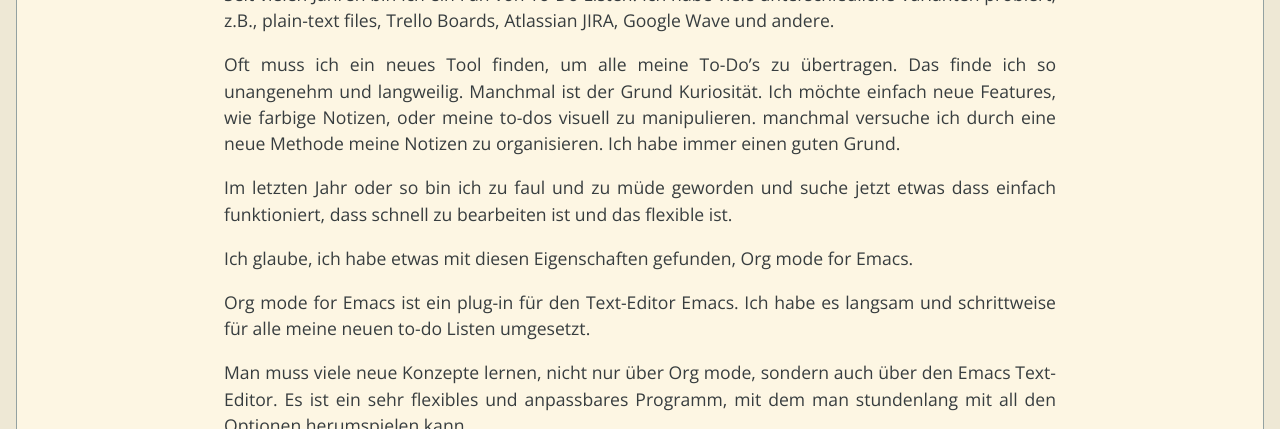
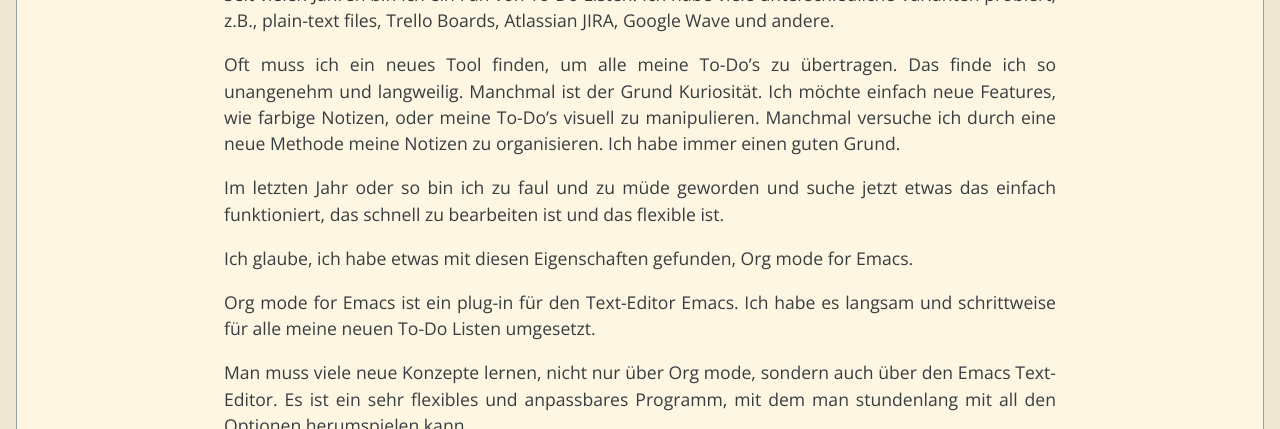
Before and after one commit to pgpbpadilla/pgpbpadilla.github.io, a Jekyll site: the page built from deutsch/_posts/2023-05-14-todos-org-mode.md, in a window 1280 px wide. Shown: the part 491-920 px from the top of the page. Built offline with Jekyll 4.4.1, drawn with Linux system fonts in a browser that asks for light colours; comment, search, counter and statistics services are not loaded.

Commit message:
fix: usr: kleine Korrekturen

```diff
--- a/deutsch/_posts/2023-05-14-todos-org-mode.md
+++ b/deutsch/_posts/2023-05-14-todos-org-mode.md
@@ -20,19 +20,19 @@
 Oft muss ich ein neues Tool finden, um alle meine To-Do's zu
 übertragen. Das finde ich so unangenehm und langweilig. Manchmal ist
 der Grund Kuriosität. Ich möchte einfach neue Features, wie farbige
-Notizen, oder meine to-dos visuell zu manipulieren. manchmal
+Notizen, oder meine To-Do's visuell zu manipulieren. Manchmal
 versuche ich durch eine neue Methode meine Notizen zu
 organisieren. Ich habe immer einen guten Grund.
 
 Im letzten Jahr oder so bin ich zu faul und zu müde geworden und
-suche jetzt etwas dass einfach funktioniert, dass schnell zu
+suche jetzt etwas das einfach funktioniert, das schnell zu
 bearbeiten ist und das flexible ist.
 
 Ich glaube, ich habe etwas mit diesen Eigenschaften gefunden, Org
 mode for Emacs.
 
 Org mode for Emacs ist ein plug-in für den Text-Editor Emacs. Ich
-habe es langsam und schrittweise für alle meine neuen to-do Listen
+habe es langsam und schrittweise für alle meine neuen To-Do Listen
 umgesetzt.
 
 Man muss viele neue Konzepte lernen, nicht nur über Org mode,
--- a/deutsch/_posts/2023-05-14-todos-org-mode.org
+++ b/deutsch/_posts/2023-05-14-todos-org-mode.org
@@ -25,19 +25,19 @@
   Oft muss ich ein neues Tool finden, um alle meine To-Do's zu
   übertragen. Das finde ich so unangenehm und langweilig. Manchmal ist
   der Grund Kuriosität. Ich möchte einfach neue Features, wie farbige
-  Notizen, oder meine to-dos visuell zu manipulieren. manchmal
+  Notizen, oder meine To-Do's visuell zu manipulieren. Manchmal
   versuche ich durch eine neue Methode meine Notizen zu
   organisieren. Ich habe immer einen guten Grund.
 
   Im letzten Jahr oder so bin ich zu faul und zu müde geworden und
-  suche jetzt etwas dass einfach funktioniert, dass schnell zu
+  suche jetzt etwas das einfach funktioniert, das schnell zu
   bearbeiten ist und das flexible ist.
 
   Ich glaube, ich habe etwas mit diesen Eigenschaften gefunden, Org
   mode for Emacs.
 
   Org mode for Emacs ist ein plug-in für den Text-Editor Emacs. Ich
-  habe es langsam und schrittweise für alle meine neuen to-do Listen
+  habe es langsam und schrittweise für alle meine neuen To-Do Listen
   umgesetzt.
 
   Man muss viele neue Konzepte lernen, nicht nur über Org mode,
```
